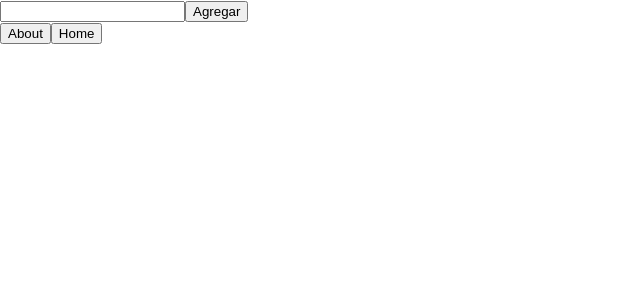
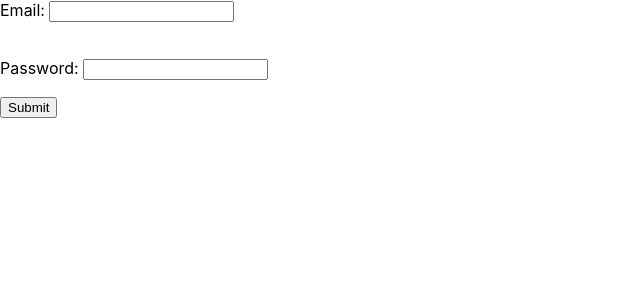
Before and after one commit to JNicolasmm/rick-and-morty-react, a React (Create React App) app: page / in a window 1280 px wide. Before the commit this address had no page. Shown: the top 300 px of the page, without its empty margins (0-640 px from the left). Built offline with nearby package versions, Linux system fonts and the light colour scheme.

Commit message:
Añadiendo login

```diff
--- a/src/App.js
+++ b/src/App.js
@@ -1,13 +1,37 @@
 import Cards from './components/Cards.jsx';
 import Nav from './components/Nav';
-import { useState } from 'react'
+import { useEffect, useState } from 'react'
 import axios from 'axios';
-import { Routes, Route } from 'react-router-dom'
+import { Routes, Route, useLocation, useNavigate } from 'react-router-dom'
 import About from './components/About.jsx'
 import Detail from './components/Detail.jsx'
+import Form from './components/Form.jsx';
+
+const EMAIL = 'yomismo@hotmail.com'
+
+const PASSWORD = 'rico69'
 
 function App() {
+
+  const navigate = useNavigate()
+
+  const [access, setAccess] = useState(false)
+
+  function login(userData) {
+    if (userData.email === EMAIL && userData.password === PASSWORD) {
+      setAccess(true)
+      navigate('/home')
+    }
+  }
+
+  useEffect(() => {
+    !access && navigate('/')
+  }, [access])
+
+  const { pathname } = useLocation()
+
   const [characters, setCharacters] = useState([])
+
   function onSearch(id) {
     axios(`https://rickandmortyapi.com/api/character/${id}`).then(({ data }) => {
       if (data.name) {
@@ -24,11 +48,12 @@ function App() {
 
   return (
     <div>
-      <Nav onSearch={onSearch} />
+      {pathname !== '/' && <Nav onSearch={onSearch} />}
       <Routes>
         <Route path='/home' element={<Cards characters={characters} onClose={onClose} />} />
         <Route path='/about' element={<About />} />
         <Route path='/detail/:id' element={<Detail />} />
+        <Route path='/' element={<Form login={login} />} />
       </Routes>
     </div>
   );
--- /dev/null
+++ b/src/components/Form.jsx
@@ -0,0 +1,51 @@
+import { useState } from "react"
+import validation from "./validation.js"
+
+const Form = ({login}) => {
+
+  const [userData, setUserData] = useState({
+    email: '',
+    password: ''
+  })
+
+  const [errors, setErrors] = useState({})
+
+  const handleChange = (event) => {
+    setErrors(validation({
+      ...userData,
+      [event.target.name]: event.target.value
+    }))
+    setUserData({
+      ...userData,
+      [event.target.name]: event.target.value
+    })
+  }
+
+  const handleSubmit = (event) => {
+    event.preventDefault()
+    login(userData)
+  }
+
+  return (
+    <div>
+      <form>
+        <label htmlFor="email">Email: </label>
+        <input onChange={handleChange} value={userData.email} type="text" name="email" />
+        {errors.e1 ? <p>{errors.e1}</p>
+          : errors.e2 ? <p>{errors.e2}</p>
+            : <p>{errors.e3}</p>}
+
+        <br />
+
+        <label htmlFor="password">Password: </label>
+        <input onChange={handleChange} value={userData.password} type="password" name="password" />
+        {errors.p1 ? <p>{errors.p1}</p>
+          : <p>{errors.p2}</p>}
+
+        <button onClick={handleSubmit} type="submit">Submit</button>
+      </form>
+    </div>
+  )
+}
+
+export default Form
--- /dev/null
+++ b/src/components/validation.js
@@ -0,0 +1,19 @@
+const validation = (data) => {
+
+  let errors = {}
+
+  if (!/\S+@\S+\.\S+/.test(data.email)) errors.e1 = 'Email invalido'
+
+  if (!data.email) errors.e2 = 'Ingrese un Email'
+
+  if (data.email.length > 35) errors.e3 = 'El Email debe tener menos de 35 carateres'
+
+  if (!/\d/.test(data.password)) errors.p1 = 'La contraseña debe tener al menos un numero'
+
+  if (data.password.length < 6 || data.password.length > 10) errors.p2 = 'La contraseña debe tener entre 6 y 10 caracteres'
+
+  return errors
+
+}
+
+export default validation
```
